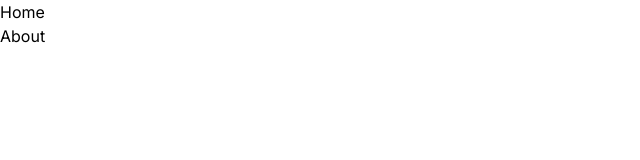
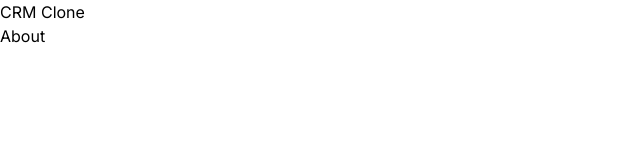
Before and after one commit to jasontcrabtree/crm-clone, a Next.js app in the folder frontend/: page / in a window 1280 px wide. Shown: the top 160 px of the page, without its empty margins (0-640 px from the left). Built offline with nearby package versions, Linux system fonts and the light colour scheme.

Commit message:
trigger rebuild

```diff
--- a/frontend/src/app/page.tsx
+++ b/frontend/src/app/page.tsx
@@ -3,7 +3,7 @@ import Link from 'next/link'
 export default function Page() {
   return (
     <div>
-      <h1>Home</h1>
+      <h1>CRM Clone</h1>
       <Link href="/about">About</Link>
     </div>
   )
```
